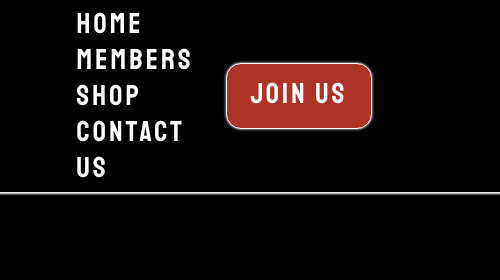
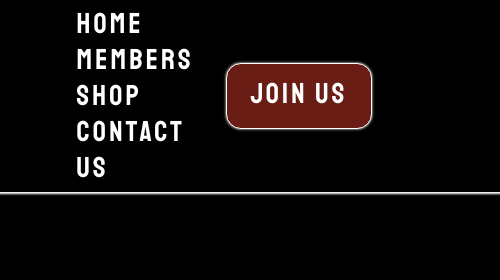
Before and after one commit to jamieg2203/sons-club, a plain HTML site: page index.html in a window 1280 px wide. In both pictures the pointer is over the element "Join Us". Shown: the top 280 px of the page, 780-1280 px from the left. Drawn offline with Linux system fonts and the light colour scheme.

Commit message:
Update style.css

```diff
--- a/resources/css/style.css
+++ b/resources/css/style.css
@@ -66,6 +66,10 @@ a:hover {
     font-size: 1.8rem;
     cursor:pointer;
     box-shadow: 0 0 2px 1px grey;
+}
+
+.join-us:hover {
+    background-color: #691d15;
 }
 
 .container {
```
